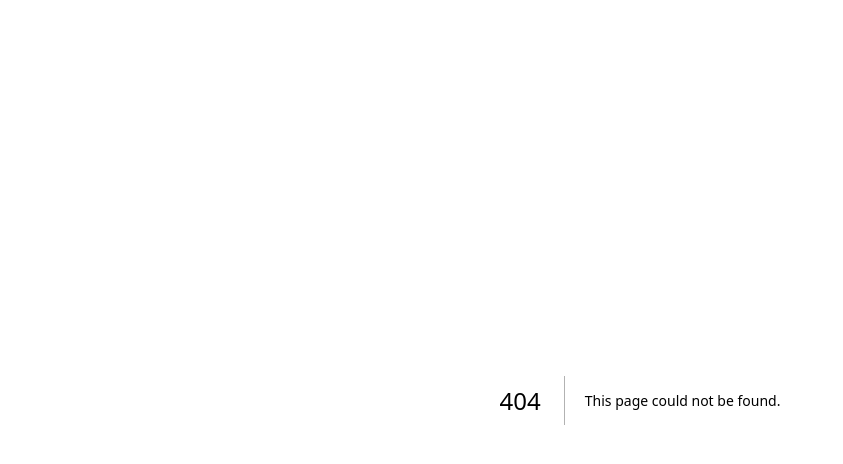
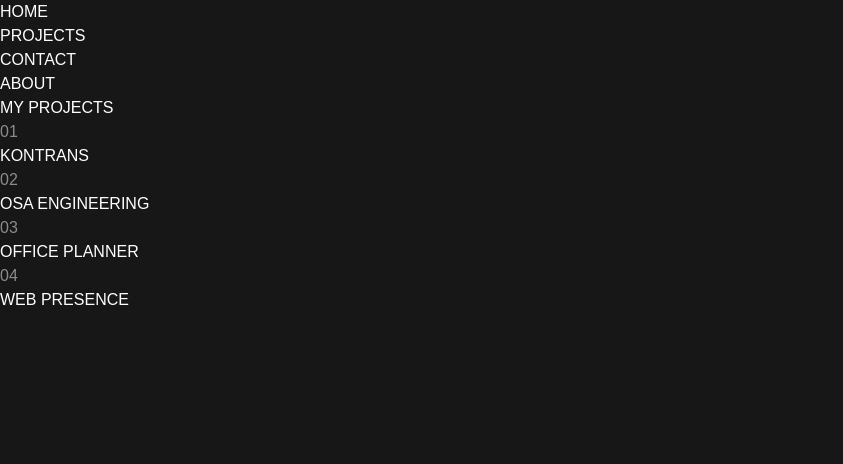
Before and after one commit to martinmilenkvski/port, a Next.js app in the folder portfolio-site/: page /pages/projects in a window 1280 px wide. Before the commit this address had no page. Shown: the top 464 px of the page, without its empty margins (0-843 px from the left). Built offline with nearby package versions, Linux system fonts and the light colour scheme.

Commit message:
Routing fix

```diff
--- a/portfolio-site/next.config.ts
+++ b/portfolio-site/next.config.ts
@@ -1,10 +1,6 @@
 import type { NextConfig } from "next";
 
 const nextConfig: NextConfig = {
-  /* config options here */
-};
-
-module.exports = {
   images: {
     domains: ['picsum.photos'],
   },
--- a/portfolio-site/src/app/components/NavBar.tsx
+++ b/portfolio-site/src/app/components/NavBar.tsx
@@ -1,7 +1,4 @@
-
-
-
-import Link from 'next/link';
+import Link from "next/link";
 
 interface NavBarProps {}
 
@@ -9,8 +6,12 @@ function NavBar(props: NavBarProps) {
   return (
     <nav className="flex p-4 w-full">
       <ul className="flex gap-4 justify-between w-full">
-        <li>HOME</li>
-        <li>PORTFOLIO</li>
+        <li>
+          <Link href="/">HOME</Link>
+        </li>
+        <li>
+          <Link href="/projects">PROJECTS</Link>
+        </li>
         <li>CONTACT</li>
         <li>
           <Link href="/about">ABOUT</Link>
--- a/portfolio-site/src/app/pages/about/page.tsx
+++ b/portfolio-site/src/app/pages/about/page.tsx
@@ -4,10 +4,7 @@ import AboutMe from "../../components/AboutMe";
 export default function AboutPage() {
   return (
     <div>
-      {/* Reuse your existing NavBar */}
-        <NavBar />
-
-      {/* Your About Me content */}
+      <NavBar />
       <AboutMe />
     </div>
   );
--- /dev/null
+++ b/portfolio-site/src/app/pages/projects/page.tsx
@@ -0,0 +1,11 @@
+import NavBar from "../../components/NavBar";
+import ProjectsSection from "../../components/ProjectSection";
+
+export default function ProjectsPage() {
+  return (
+    <div>
+      <NavBar />
+      <ProjectsSection />
+    </div>
+  );
+}
```
